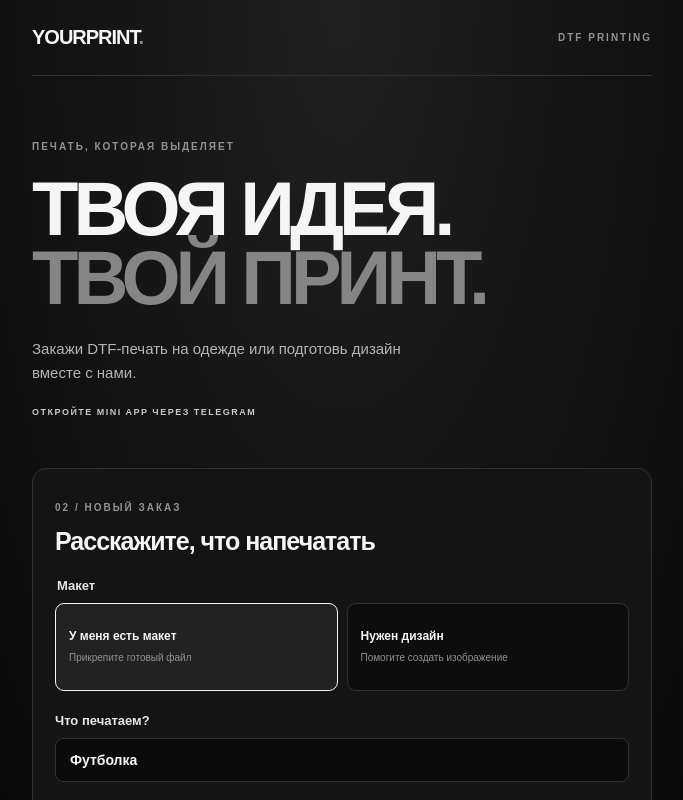
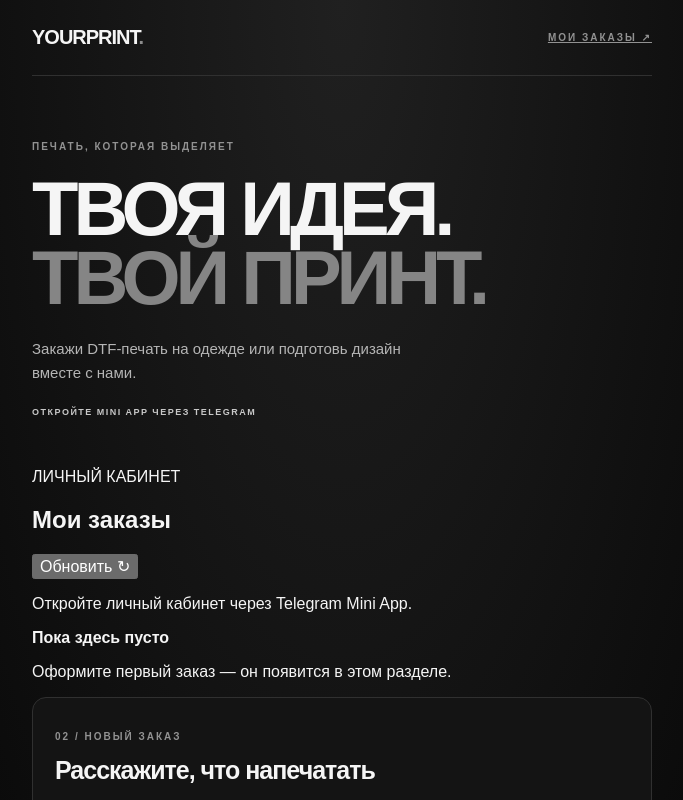
Before and after one commit to adadd89-sys/YOURPRINT-, a Next.js app in the folder apps/web/: page / in a window 1280 px wide. Shown: the top 800 px of the page, without its empty margins (298-981 px from the left). Built offline with nearby package versions, Linux system fonts and the light colour scheme.

Commit message:
Add customer account to Mini App home page

```diff
--- a/apps/web/app/page.tsx
+++ b/apps/web/app/page.tsx
@@ -1,12 +1,13 @@
 import { TelegramSession } from "./components/TelegramSession";
 import { OrderForm } from "./components/OrderForm";
+import { CustomerAccount } from "./components/CustomerAccount";
 
 export default function HomePage() {
   return (
     <main className="page">
       <header className="topbar">
         <a className="logo" href="/">YOURPRINT<span>.</span></a>
-        <span className="topbar-note">DTF PRINTING</span>
+        <a className="topbar-note account-nav" href="#account">МОИ ЗАКАЗЫ ↗</a>
       </header>
       <section className="hero">
         <p className="eyebrow">ПЕЧАТЬ, КОТОРАЯ ВЫДЕЛЯЕТ</p>
@@ -14,6 +15,7 @@ export default function HomePage() {
         <p className="intro">Закажи DTF-печать на одежде или подготовь дизайн вместе с нами.</p>
         <TelegramSession />
       </section>
+      <CustomerAccount />
       <OrderForm />
       <footer><span>YOURPRINT</span><span>DTF • КАЧЕСТВО • ДЕТАЛИ</span></footer>
     </main>
```
